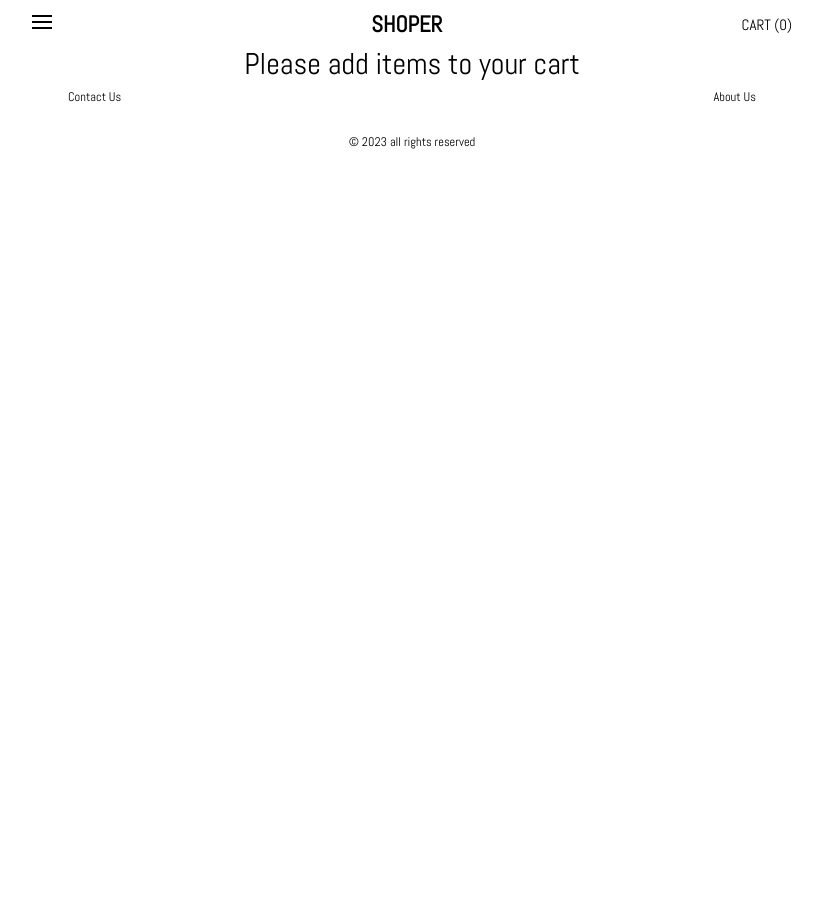
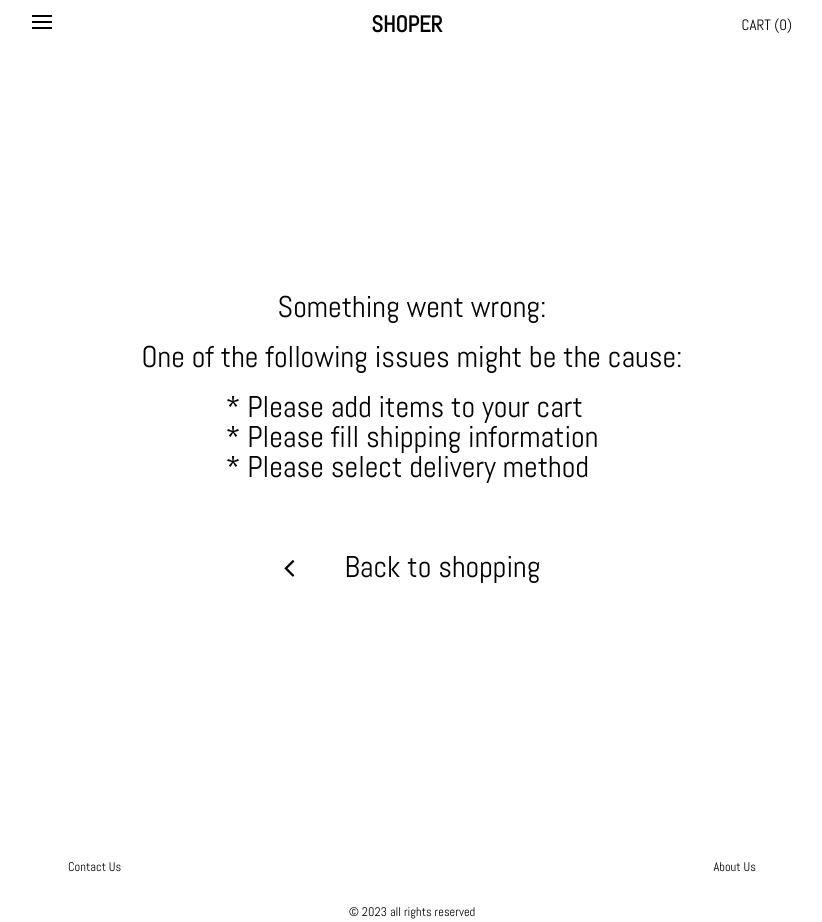
Before and after one commit to ArmandasG/Online-Shop1, a React (Vite) app: page /cart/information404 in a window 1280 px wide. Shown: the whole page, without its empty margins (228-1050 px from the left). Before the commit the page ends 800 px from the top, so only its background shows below. Built offline with nearby package versions, Linux system fonts and the light colour scheme.

Commit message:
some console log's removed / extra pages fixed

```diff
--- a/src/components/forms/DeliveryInformation.jsx
+++ b/src/components/forms/DeliveryInformation.jsx
@@ -34,7 +34,6 @@ function DeliveryInformation() {
       saveInformation: false,
     },
     onSubmit: (values, { resetForm, setSubmitting }) => {
-      console.log("values ===", values);
       setShippingInformation([values]);
       saveShippingInfo(values, setSubmitting);
       navigate("/cart/shipping");
--- a/src/components/forms/ShippingMethod.jsx
+++ b/src/components/forms/ShippingMethod.jsx
@@ -11,7 +11,6 @@ function ShippingMethod() {
       deliveryMethod: "",
     },
     onSubmit: (values, { resetForm }) => {
-      console.log("values ===", values);
       navigate("/cart/payment");
       setDeliveryMethod(values.deliveryMethod);
       resetForm();
@@ -29,7 +28,6 @@ function ShippingMethod() {
 
   const handleDeliveryMethodChange = (event) => {
     const { value } = event.target;
-    console.log("value ===", value);
     if (value === "Pick Up At Shop") {
       setDeliveryFee([0]);
     } else if (value === "DPD Lietuva") {
--- a/src/pages/PleaseAddItems.jsx
+++ b/src/pages/PleaseAddItems.jsx
@@ -1,9 +1,25 @@
 import React from "react";
+import { useItemsCtx } from "../context/ItemsContextProvider";
 
 function PleaseAddItems() {
+  const { navigate } = useItemsCtx()
   return (
-    <div className="text-5xl text-center my-80 container">
-      Please add items to your cart
+    <div className="gap-8 text-5xl flex flex-col items-center justify-center my-80 container h-screen">
+      <h1>Something went wrong:</h1>
+      <span>One of the following issues might be the cause:</span>
+      <ul>
+      <li>* Please add items to your cart</li>
+      <li>* Please fill shipping information</li>
+      <li>* Please select delivery method</li>
+      </ul>
+
+        <div className="flex gap-20 mt-20">
+          <i className="fa fa-angle-left mb-1" aria-hidden="true"></i>
+          <button onClick={() => navigate('/')} className="block mb-10">
+            Back to shopping
+          </button>
+          </div>
+
     </div>
   );
 }
```
